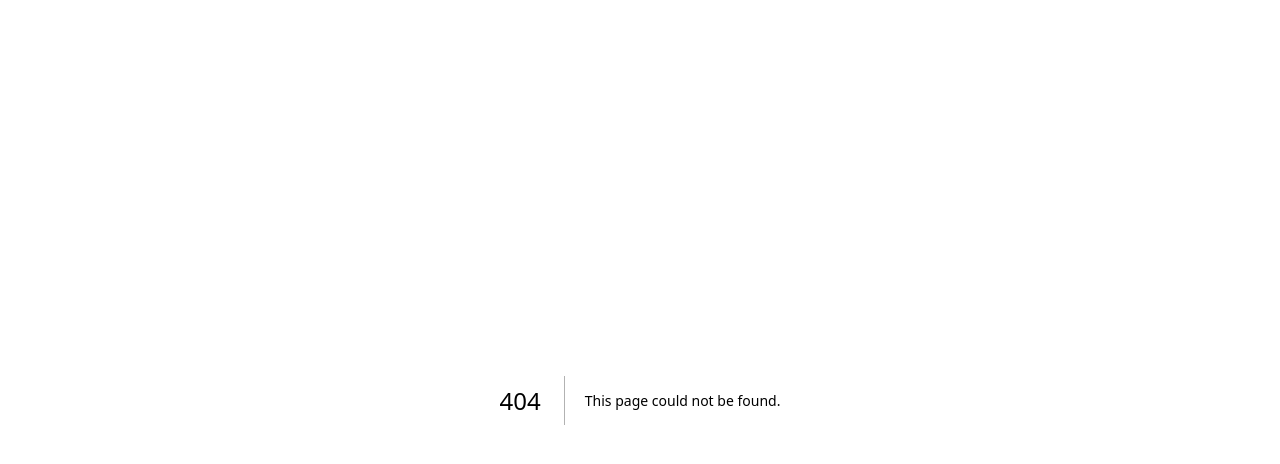
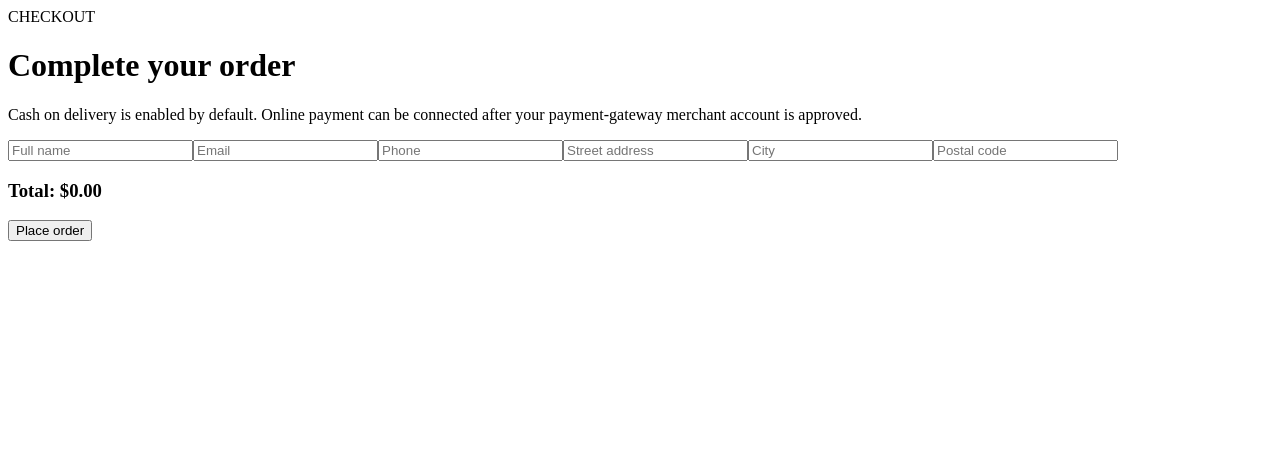
Before and after one commit to h98009006-crypto/-champion-perfumes, a Next.js app: page /checkout in a window 1280 px wide. Before the commit this address had no page. Shown: the top 464 px of the page. Built offline with nearby package versions, Linux system fonts and the light colour scheme.

Commit message:
Create page.js

```diff
--- /dev/null
+++ b/app/checkout/page.js
@@ -0,0 +1,10 @@
+"use client";
+import {useEffect,useState} from "react";
+export default function Checkout(){
+ const [cart,setCart]=useState([]),[done,setDone]=useState(false);
+ const [form,setForm]=useState({name:"",email:"",phone:"",address:"",city:"",postal:""});
+ useEffect(()=>setCart(JSON.parse(localStorage.getItem("champion-cart")||"[]")),[]);
+ const total=cart.reduce((s,p)=>s+p.price*p.qty,0);
+ async function submit(e){e.preventDefault();const r=await fetch("/api/orders",{method:"POST",headers:{"Content-Type":"application/json"},body:JSON.stringify({...form,items:cart,total,payment_method:"cod"})});if(r.ok){localStorage.removeItem("champion-cart");setDone(true)}}
+ if(done)return <main className="section"><h1>Order received.</h1><p>Thank you for choosing Champion Perfumes. We'll contact you to confirm your order.</p><a className="btn dark" href="/">Back to store</a></main>;
+ return <main className="section"><div className="eyebrow">CHECKOUT</div><h1>Complete your order</h1><p>Cash on delivery is enabled by default. Online payment can be connected after your payment-gateway merchant account is approved.</p><form className="panel" onSubmit={submit}><input required placeholder="Full name" value={form.name} onChange={e=>setForm({...form,name:e.target.value})}/><input required type="email" placeholder="Email" value={form.email} onChange={e=>setForm({...form,email:e.target.value})}/><input required placeholder="Phone" value={form.phone} onChange={e=>setForm({...form,phone:e.target.value})}/><input required placeholder="Street address" value={form.address} onChange={e=>setForm({...form,address:e.target.value})}/><input required placeholder="City" value={form.city} onChange={e=>setForm({...form,city:e.target.value})}/><input placeholder="Postal code" value={form.postal} onChange={e=>setForm({...form,postal:e.target.value})}/><h3>Total: ${total.toFixed(2)}</h3><button className="btn dark">Place order</button></form></main>}
```
